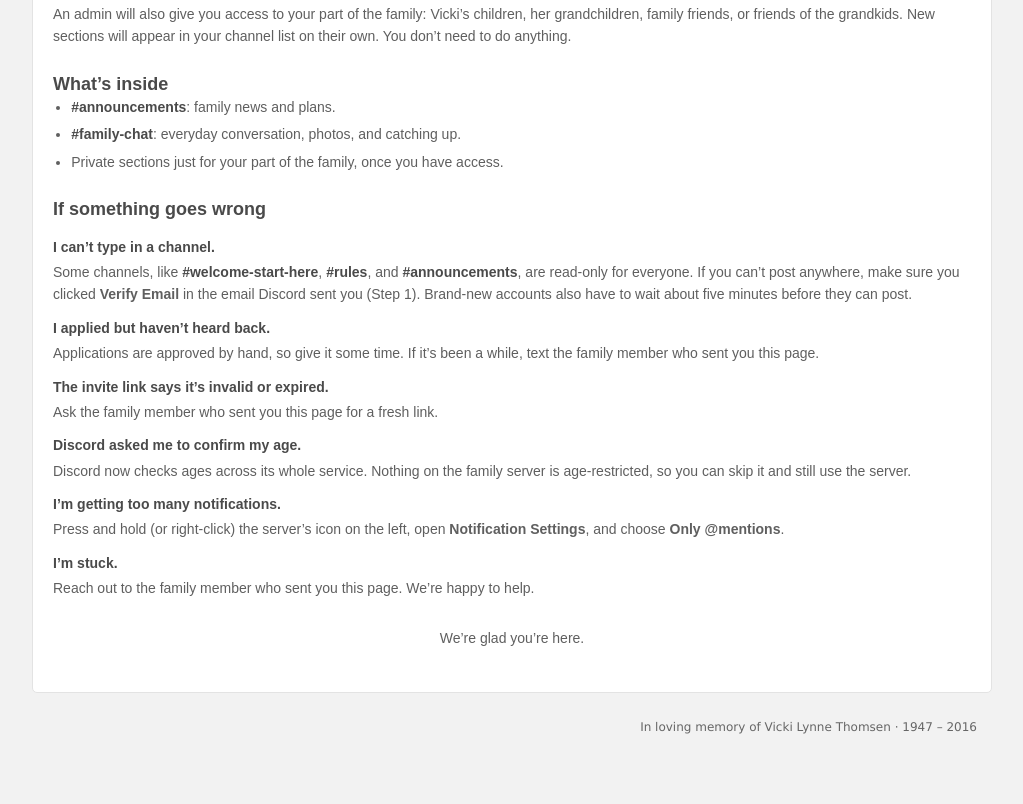
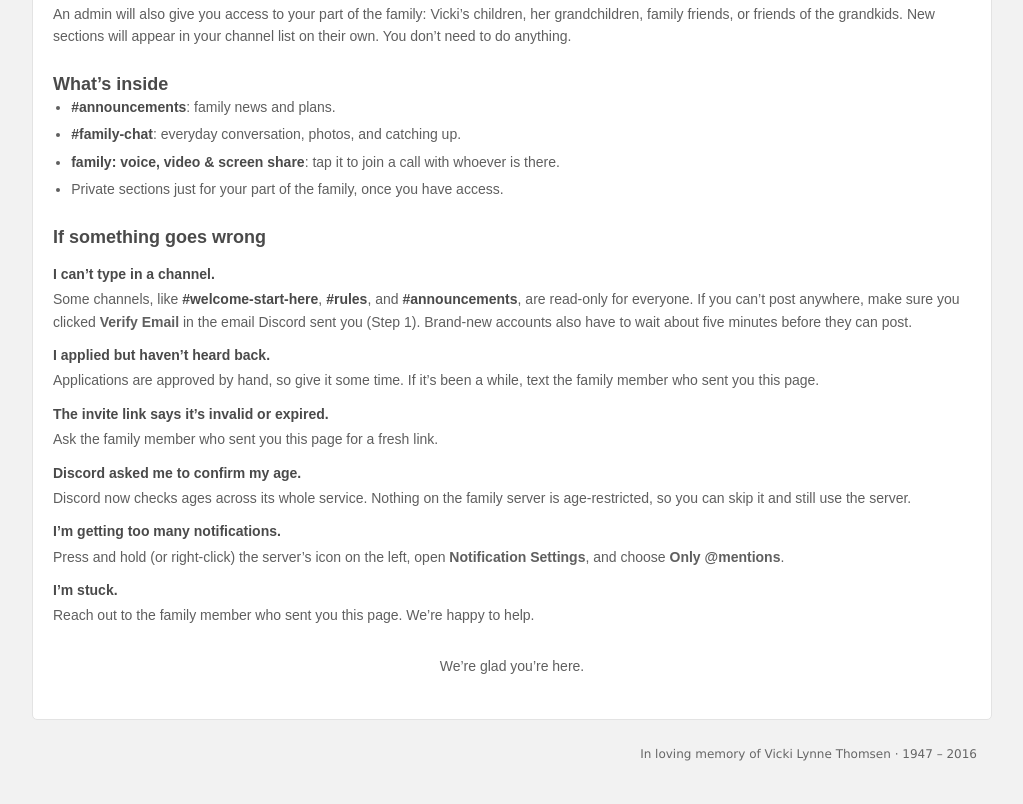
Before and after one commit to olbloodnguts/vickithomsen.com, a plain HTML site: page discord.html in a window 1280 px wide. Shown: the part 1759-2563 px from the top of the page, without its empty margins (128-1151 px from the left). Before the commit the page ends 2536 px from the top, so only its background shows below. Drawn offline with Linux system fonts and the light colour scheme.

Commit message:
Discord page: list the family voice channel under What's inside
Co-Authored-By: Claude Opus 5.5 <noreply@anthropic.com>
Claude-Session: https://claude.ai/code/session_01NMUoDcUpQiaNHiK6RWYtiL

```diff
--- a/discord.html
+++ b/discord.html
@@ -103,6 +103,7 @@
         <ul class="plain">
           <li><span class="ch">#announcements</span>: family news and plans.</li>
           <li><span class="ch">#family-chat</span>: everyday conversation, photos, and catching up.</li>
+          <li><span class="ch">family: voice, video &amp; screen share</span>: tap it to join a call with whoever is there.</li>
           <li>Private sections just for your part of the family, once you have access.</li>
         </ul>
 
```
